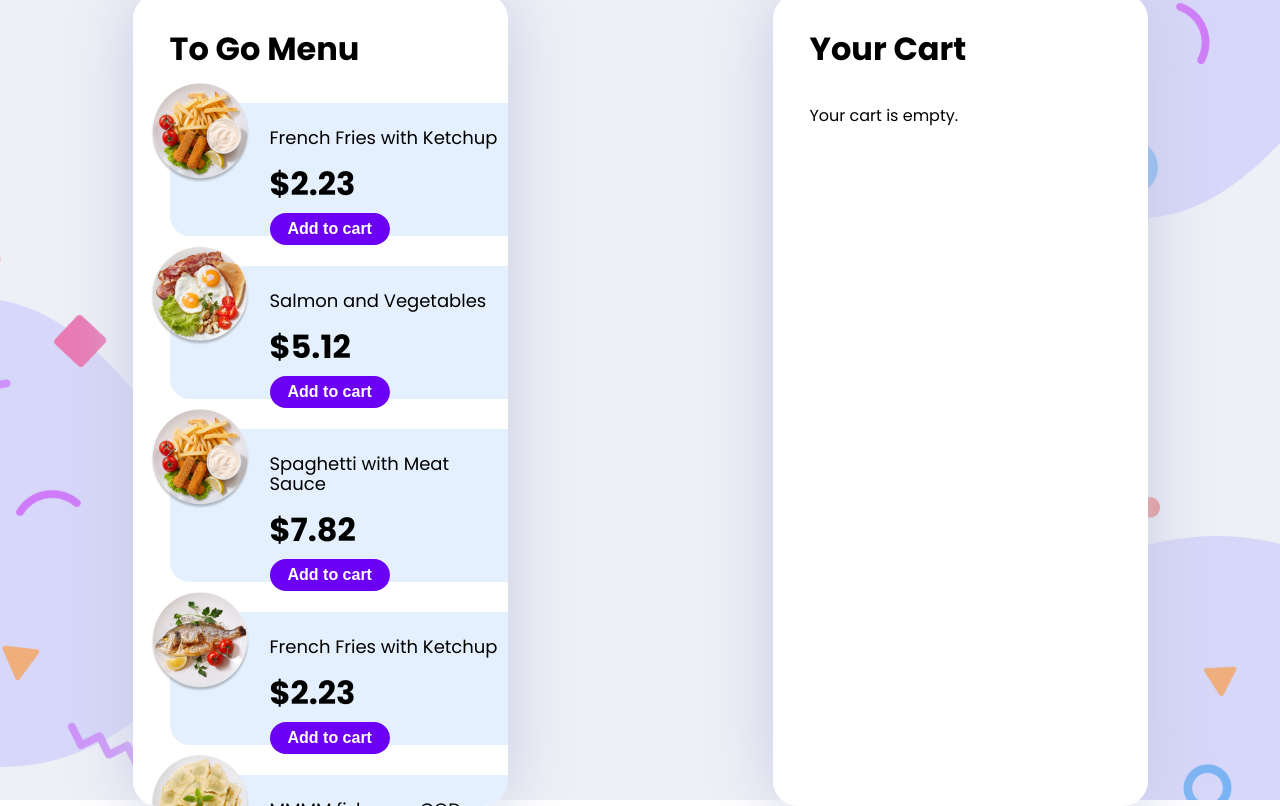
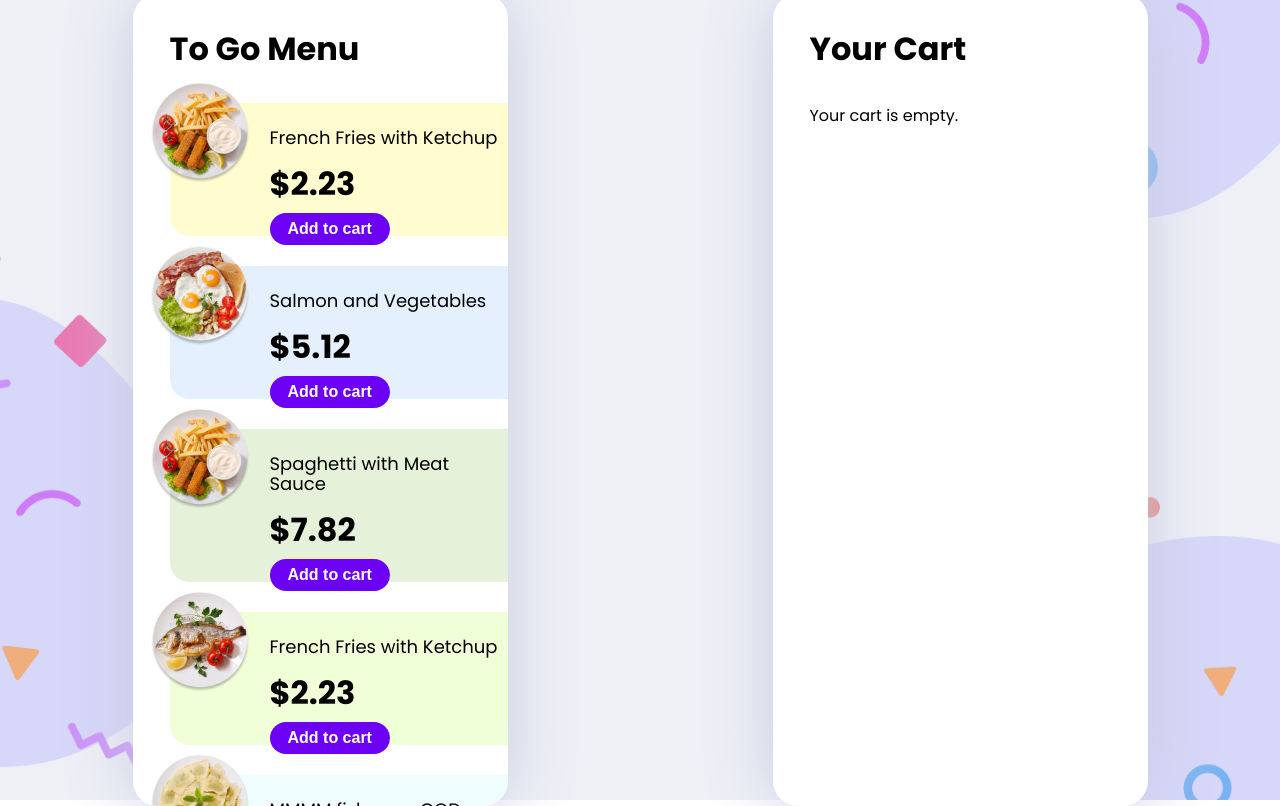
Before and after one commit to helloelio/eCommerce-component, a Vue app: page / in a window 1280 px wide. Built offline with nearby package versions, Linux system fonts and the light colour scheme.

Commit message:
add background computed for random color

```diff
--- a/src/components/shop/ShopItem.vue
+++ b/src/components/shop/ShopItem.vue
@@ -1,5 +1,5 @@
 <template>
-  <div class="shop__item">
+  <div class="shop__item" :style="{ background: backgroundColor }">
     <div>
       <img class="shop__item-img" :src="item.img" alt="" />
     </div>
@@ -33,6 +33,13 @@ export default {
       default: () => {},
     },
   },
+
+  computed: {
+    backgroundColor() {
+      return '#' + Math.floor(Math.random() * 16777215).toString(16) + 31;
+    },
+  },
+
   methods: {
     addToCart(item) {
       this.$store.commit('addToCart', item);
```
